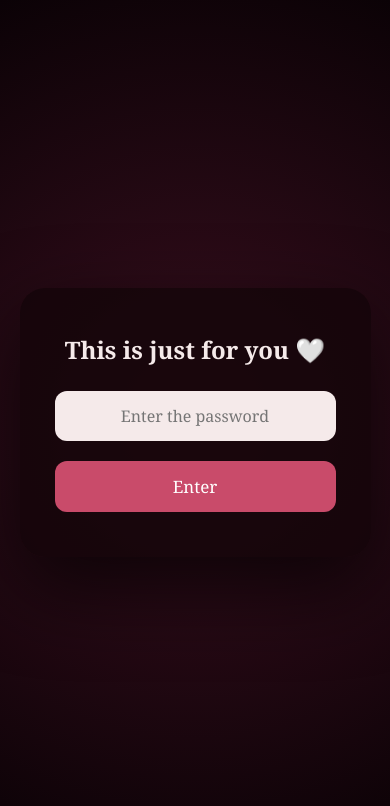
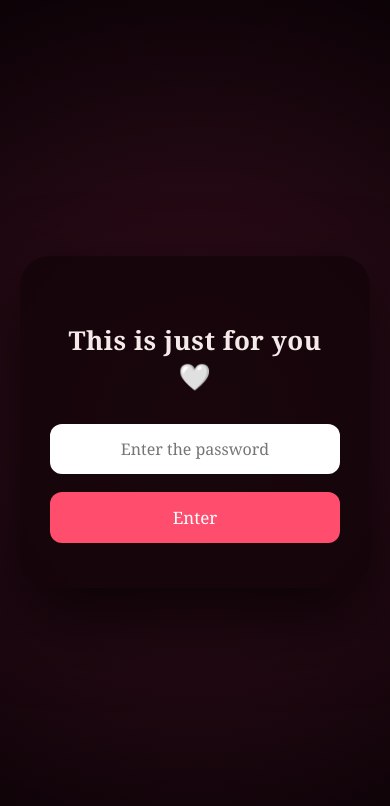
Before and after one commit to vineelamarsetty1120/feb, a plain HTML site: page index.html in a window 390 px wide. Drawn offline with Linux system fonts and the light colour scheme.

Commit message:
Add files via upload

```diff
--- a/index.html
+++ b/index.html
@@ -2,12 +2,13 @@
 <html lang="en">
 <head>
 <meta charset="UTF-8">
+<meta name="viewport" content="width=device-width, initial-scale=1.0">
 <title>Private</title>
 
 <style>
 * {
   box-sizing: border-box;
-    font-family: 'Georgia', serif;
+  font-family: "Georgia", serif;
 }
 
 body {
@@ -18,41 +19,46 @@
   justify-content: center;
   align-items: center;
   color: #f5eaea;
+  padding: 20px;
 }
 
+/* Bigger Card */
 .box {
-    background: rgba(20, 5, 10, 0.85);
-    padding: 45px 35px;
-    border-radius: 25px;
-    width: 90%;
-    max-width: 420px;
+  width: 100%;
+  max-width: 520px;
+  padding: 50px 40px;
+  background: rgba(20, 5, 10, 0.88);
+  border-radius: 30px;
+  box-shadow: 0 30px 80px rgba(0, 0, 0, 0.75);
   text-align: center;
-    box-shadow: 0 30px 80px rgba(0, 0, 0, 0.7);
+  transition: 0.3s ease;
 }
 
-  h2 {
-    margin: 0 0 25px 0;
-    font-size: 24px;
+.box h2 {
+  font-size: 26px;
+  margin-bottom: 30px;
+  letter-spacing: 0.5px;
 }
 
+/* Input */
 input {
   width: 100%;
   padding: 14px;
   border-radius: 12px;
   border: none;
+  font-size: 16px;
+  margin-bottom: 18px;
+  text-align: center;
   outline: none;
-    font-size: 16px;
-    margin-bottom: 20px;
-    background: #f5eaea;
-    text-align: center;
 }
 
+/* Button */
 button {
   width: 100%;
   padding: 14px;
   border-radius: 12px;
   border: none;
-    background: #c94b6a;
+  background: #ff4d6d;
   color: white;
   font-size: 17px;
   cursor: pointer;
@@ -60,35 +66,36 @@
 }
 
 button:hover {
-    background: #ff6b88;
-    transform: scale(1.03);
+  background: #ff2e5f;
 }
 
 .error {
   margin-top: 15px;
-    color: #ff9aa2;
+  color: #ff9aa9;
   display: none;
   font-size: 14px;
 }
+
+@media (max-width: 600px) {
+  .box {
+    padding: 45px 30px;
+  }
+}
 </style>
+</head>
 
-</head>
 <body>
 
 <div class="box">
   <h2>This is just for you 🤍</h2>
-
   <input type="password" id="password" placeholder="Enter the password">
-
   <button onclick="check()">Enter</button>
-
   <div class="error" id="error">Wrong password</div>
 </div>
 
 <script>
 function check() {
   const pwd = document.getElementById("password").value;
-
   if (pwd === "us") {
     window.location.href = "main.html";
   } else {
```
Also changed, not shown: letter.html (+11 -13 lines). Lines whose indentation alone changed are shown as unchanged.
